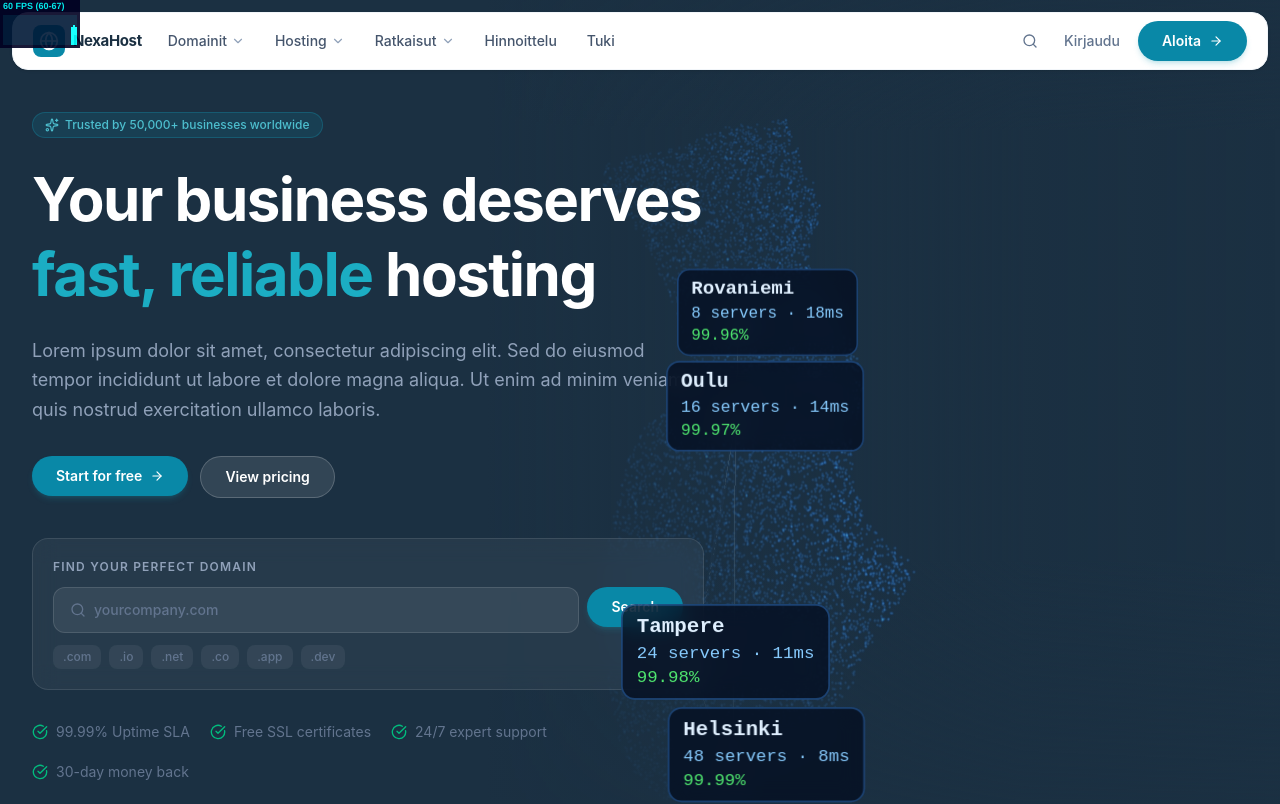
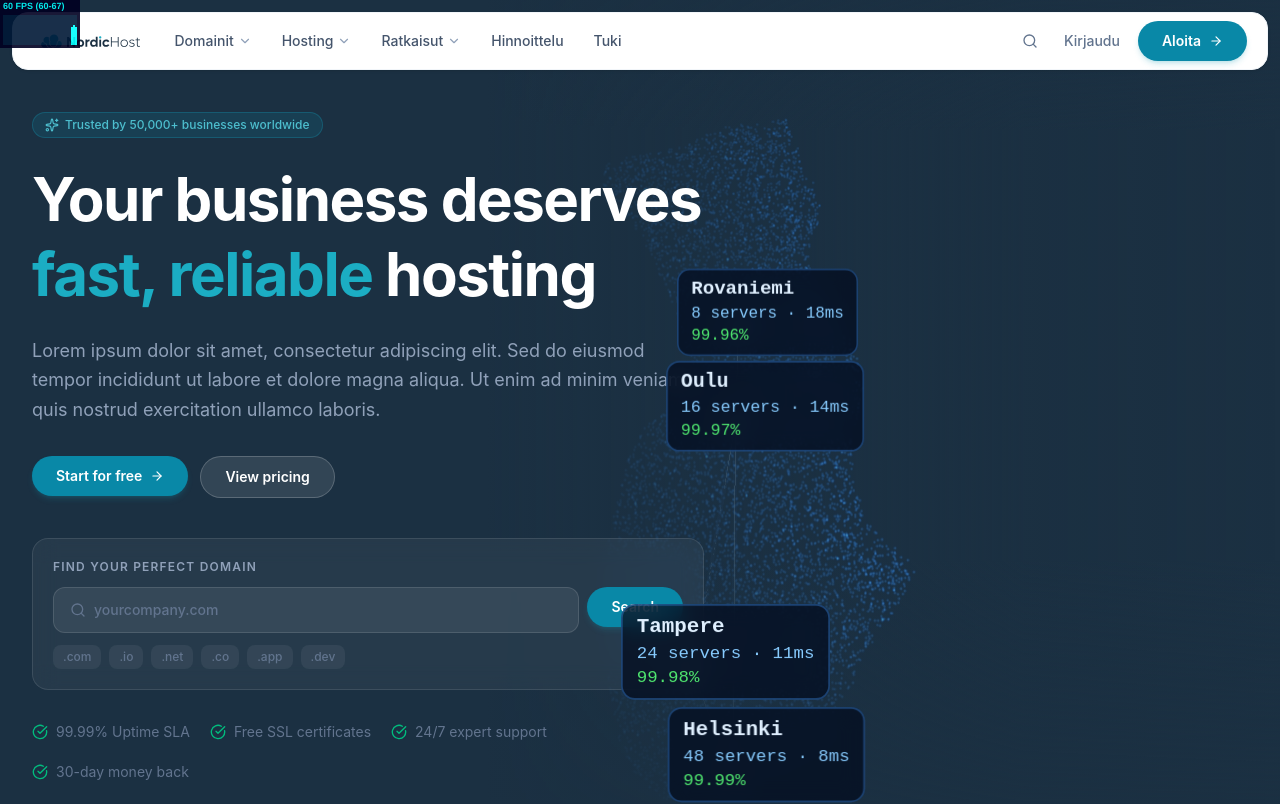
Before and after one commit to BananaCLONK/hosting-site, a Next.js app: page / in a window 1280 px wide. Shown: the top 804 px of the page. Built offline with nearby package versions, Linux system fonts and the light colour scheme.

Commit message:
Replace logo in navbar and footer with NordicHost SVG

```diff
--- a/src/components/Footer.tsx
+++ b/src/components/Footer.tsx
@@ -1,4 +1,3 @@
-import { Globe } from "lucide-react";
 
 const footerLinks = {
   Product: ["Shared Hosting", "VPS Hosting", "Dedicated Servers", "Cloud Hosting", "WordPress Hosting", "Domain Registration"],
@@ -15,11 +14,8 @@ export function Footer() {
         <div className="grid grid-cols-2 md:grid-cols-6 gap-8 pb-12 border-b border-brand-900/40">
           {/* Brand */}
           <div className="col-span-2">
-            <div className="flex items-center gap-2 mb-4">
-              <div className="w-8 h-8 bg-brand-600 rounded-lg flex items-center justify-center">
-                <Globe className="w-5 h-5 text-white" />
-              </div>
-              <span className="text-lg font-bold text-white">NexaHost</span>
+            <div className="mb-4">
+              <img src="/logo.svg" alt="NordicHost" className="h-8 brightness-0 invert" />
             </div>
             <p className="text-sm leading-relaxed mb-6">
               Fast, reliable, and scalable hosting for businesses of all sizes. Built for performance, designed for simplicity.
--- a/src/components/Navbar.tsx
+++ b/src/components/Navbar.tsx
@@ -291,13 +291,8 @@ export function Navbar({ items }: NavbarProps) {
         <div className="flex items-center h-14 gap-1">
 
           {/* Logo */}
-          <a href="/" className="flex items-center gap-2 flex-shrink-0 mr-2">
-            <div className="w-8 h-8 bg-brand-600 rounded-lg flex items-center justify-center">
-              <Globe className="w-5 h-5 text-white" />
-            </div>
-            <span className="text-[15px] font-bold text-brand-900 hidden sm:block tracking-tight">
-              NexaHost
-            </span>
+          <a href="/" className="flex items-center flex-shrink-0 mr-2">
+            <img src="/logo.svg" alt="NordicHost" className="h-7" />
           </a>
 
           {/* Desktop links — index from map() drives direction logic */}
```
